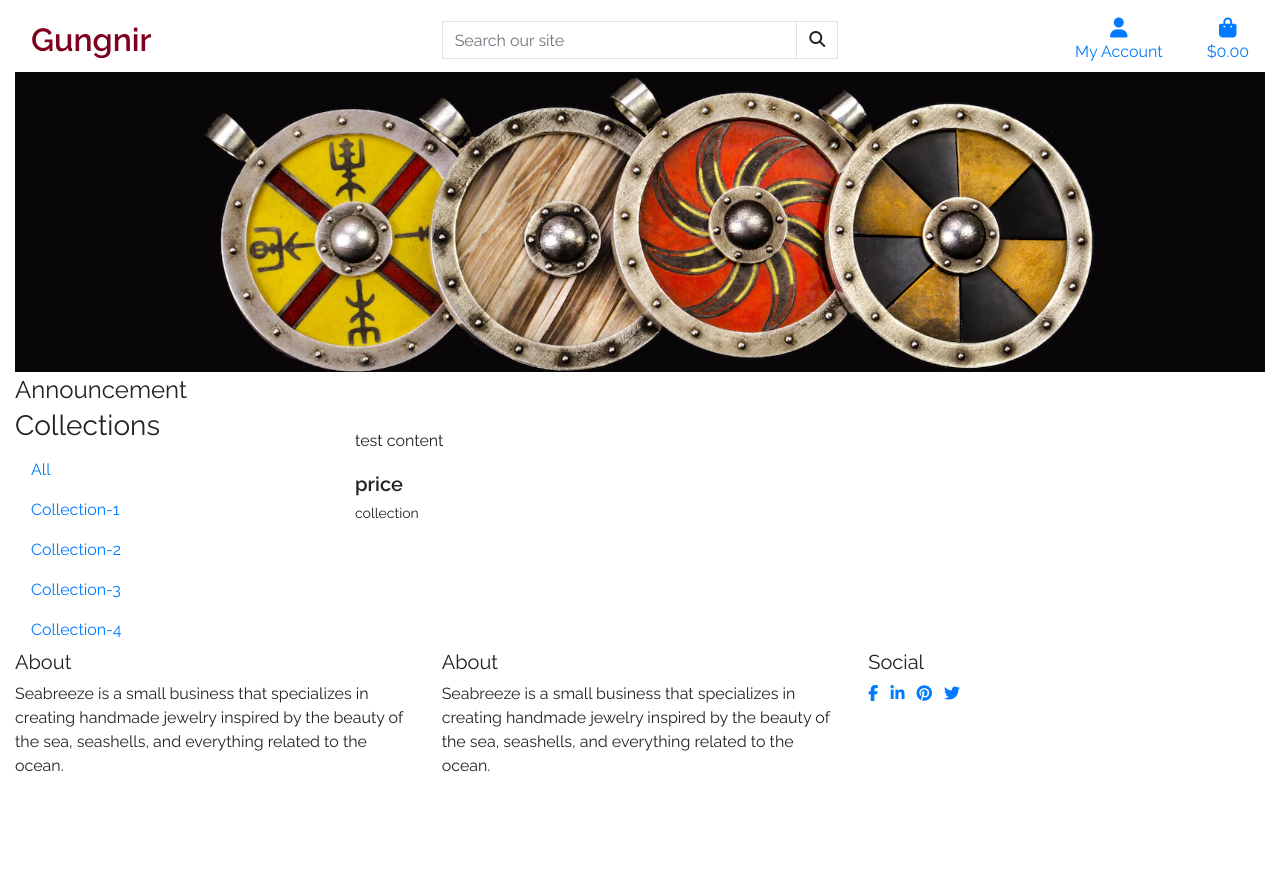
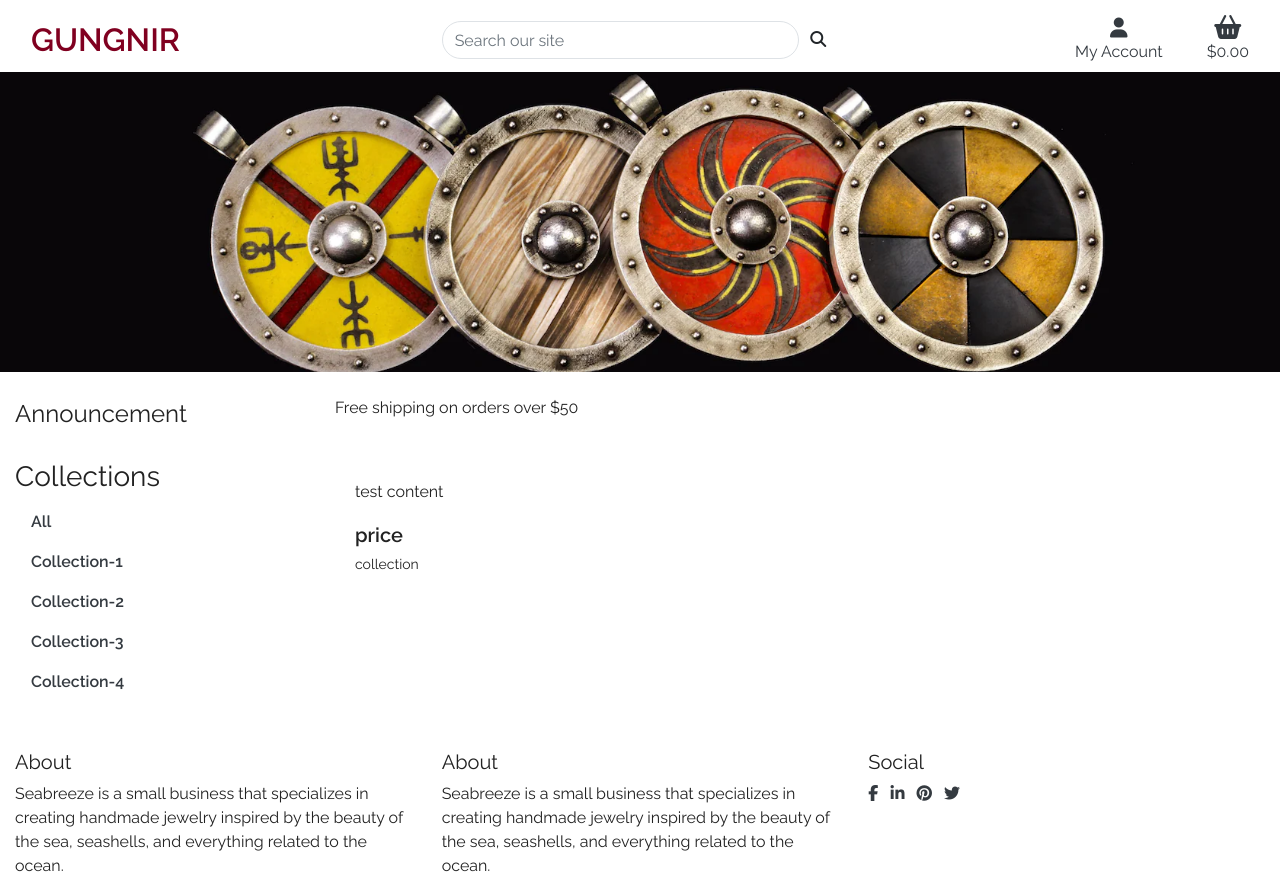
Before and after one commit to e-kai00/gungnir-shop, a Django app: page / in a window 1280 px wide. Before the commit the page ends 772 px from the top, so only its background shows below. Run offline with Django 3.2, Linux system fonts and the light colour scheme; some libraries are stand-ins or nearby versions.

Commit message:
Style home base template and index.html

```diff
--- a/home/templates/home/index.html
+++ b/home/templates/home/index.html
@@ -7,22 +7,28 @@
 <section class="container-fluid">
     <!-- hero image -->
     <div class="row">
-        <div class="col">
+        <div class="col px-0">
             <div id="hero-image"></div>
         </div>
     </div>
 
     <!-- announcement -->
-    <div class="row">
-        <div class="col">
-            <div id="announcement">
+    <div class="row my-4">
+        <div class="col-3">
+            <div class="announcement">
                 <h4 class="logo-font my-1 text-left">Announcement</h4> <!-- will have CRUD functiomallity -->
+            </div>
+        </div>
+        <div class="col-9">
+            <div class="announcement text-left">
+                <p>Free shipping on orders over $50</p>
             </div>
         </div>
     </div>
 
 
     <div class="row">
+        <!-- categories/ collections on the left, and collapse on smaller screen (use Bootstap dropdowns) -->
         <!-- Collections column -->
         <div class="col-md-3 bg-color-shop-info section-column">
             <div class="row">
@@ -33,19 +39,19 @@
             <div>
                 <ul class="nav flex-column">
                     <li class="nav-item">
-                        <a class="nav-link" href="#">All</a>
+                        <a class="nav-link text-dark font-weight-bold" href="#">All</a>
                     </li>
                     <li class="nav-item">
-                        <a class="nav-link" href="#">Collection-1</a>
+                        <a class="nav-link text-dark font-weight-bold" href="#">Collection-1</a>
                     </li>
                     <li class="nav-item">
-                        <a class="nav-link" href="#">Collection-2</a>
+                        <a class="nav-link text-dark font-weight-bold" href="#">Collection-2</a>
                     </li>
                     <li class="nav-item">
-                        <a class="nav-link" href="#">Collection-3</a>
+                        <a class="nav-link text-dark font-weight-bold" href="#">Collection-3</a>
                     </li>
                     <li class="nav-item">
-                        <a class="nav-link" href="#">Collection-4</a>
+                        <a class="nav-link text-dark font-weight-bold" href="#">Collection-4</a>
                     </li>
                 </ul>
             </div>
@@ -77,8 +83,6 @@
 
 </section>
 
-<!-- hero image -->
-<!-- announcement -->
-<!-- categories/ collections on the left, and collapse on smaller screen (use Bootstap dropdowns) -->
+
 
 {% endblock %}
--- a/static/css/base.css
+++ b/static/css/base.css
@@ -14,6 +14,7 @@ body {
 
 .logo {
     color: #800020;
+    text-transform: uppercase;
 }
 
 #hero-image {
--- a/templates/base.html
+++ b/templates/base.html
@@ -44,12 +44,13 @@
                     <h2 class="logo my-0"><strong>Gungnir</strong></h2>
                 </a>
             </div>
+            <!-- search bar -->
             <div class="col-12 col-lg-4 my-auto py-1 py-lg-0">
                 <form method="GET" action="">
                     <div class="input-group w-100">
-                        <input class="form-control border border-black rounded-0" type="text" name="q" placeholder="Search our site">
+                        <input class="form-control border border-black rounded-pill" type="text" name="q" placeholder="Search our site">
                         <div class="input-group-append">
-                            <button class="form-control btn btn-black border border-black rounded-0" type="submit">
+                            <button class="form-control btn btn-black border-0" type="submit">
                                 <span class="icon">
                                     <i class="fas fa-search"></i>
                                 </span>
@@ -58,10 +59,11 @@
                     </div>
                 </form>
             </div>
+            <!-- profile -->
             <div class="col-12 col-lg-4 my-auto py-1 py-lg-0">
                 <ul class="list-inline list-unstyled text-center text-lg-right my-0">
                     <li class="list-inline-item dropdown">
-                        <a class="text-black nav-link" href="#" id="user-options" data-toggle="dropdown" aria-haspopup="true" aria-expanded="false">
+                        <a class="text-dark nav-link" href="#" id="user-options" data-toggle="dropdown" aria-haspopup="true" aria-expanded="false">
                             <div class="text-center">
                                 <div><i class="fas fa-user fa-lg"></i></div>
                                 <p class="my-0">My Account</p>
@@ -80,10 +82,11 @@
                             {% endif %}
                         </div>
                     </li>
+                    <!-- basket -->
                     <li class="list-inline-item">
-                        <a class="{% if grand_total %}text-info font-weight-bold{% else %}text-black{% endif %} nav-link" href="">
+                        <a class="{% if grand_total %}text-info font-weight-bold{% else %}text-dark{% endif %} nav-link" href="">
                             <div class="text-center">
-                                <div><i class="fas fa-shopping-bag fa-lg"></i></div>
+                                <div><i class="fa-solid fa-basket-shopping fa-xl"></i></div>
                                 <p class="my-0">
                                     {% if grand_total %}
                                         ${{ grand_total|floatformat:2 }}
@@ -112,7 +115,7 @@
     {% endblock %}
 
     <!-- footer -->
-    <footer class="container-fluid">
+    <footer class="container-fluid mt-5">
         <div id="footer-details" class="row">
 
             <!-- About -->
@@ -136,28 +139,28 @@
             <!-- Social media -->
             <div class="col-sm-4">
                 <h5 class="uppercase general-sub">Social</h5>
-                <ul class="list-inline social-links">
+                <ul class="list-inline">
                     <li class="list-inline-item">
                         <a href="https://www.facebook.com/" target="_blank">
-                            <i class="fa fa-facebook" aria-hidden="true"></i>
+                            <i class="fa fa-facebook text-dark" aria-hidden="true"></i>
                             <span class="sr-only">Facebook</span>
                         </a>
                     </li>
                     <li class="list-inline-item">
                         <a href="https://www.linkedin.com/" target="_blank">
-                            <i class="fa fa-linkedin" aria-hidden="true"></i>
+                            <i class="fa fa-linkedin text-dark" aria-hidden="true"></i>
                             <span class="sr-only">LinkedIn</span>
                         </a>
                     </li>
                     <li class="list-inline-item">
                         <a href="https://www.pinterest.com/" target="_blank">
-                            <i class="fa fa-pinterest" aria-hidden="true"></i>
+                            <i class="fa fa-pinterest text-dark" aria-hidden="true"></i>
                             <span class="sr-only">Pinterest</span>
                         </a>
                     </li>
                     <li class="list-inline-item">
                         <a href="https://www.twitter.com/" target="_blank">
-                            <i class="fa fa-twitter" aria-hidden="true"></i>
+                            <i class="fa fa-twitter text-dark" aria-hidden="true"></i>
                             <span class="sr-only">Twitter</span>
                         </a>
                     </li>
```
